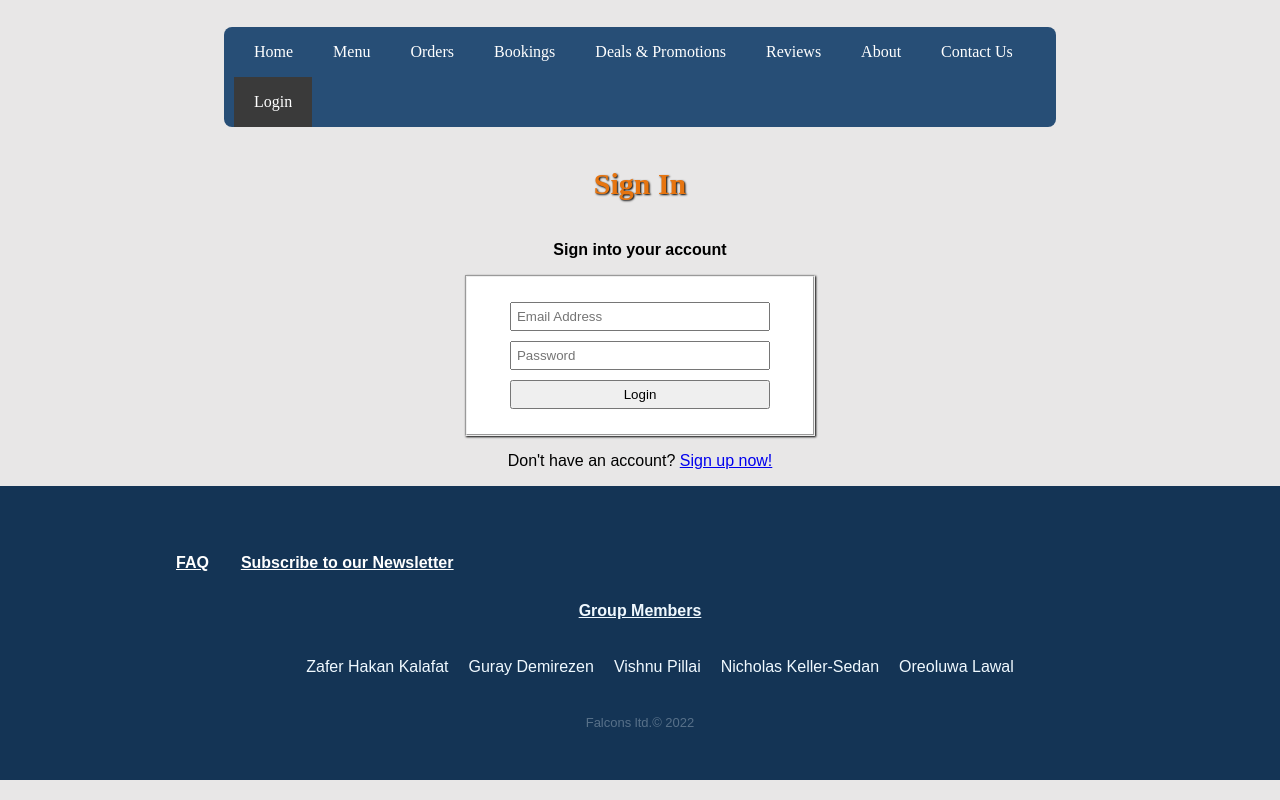
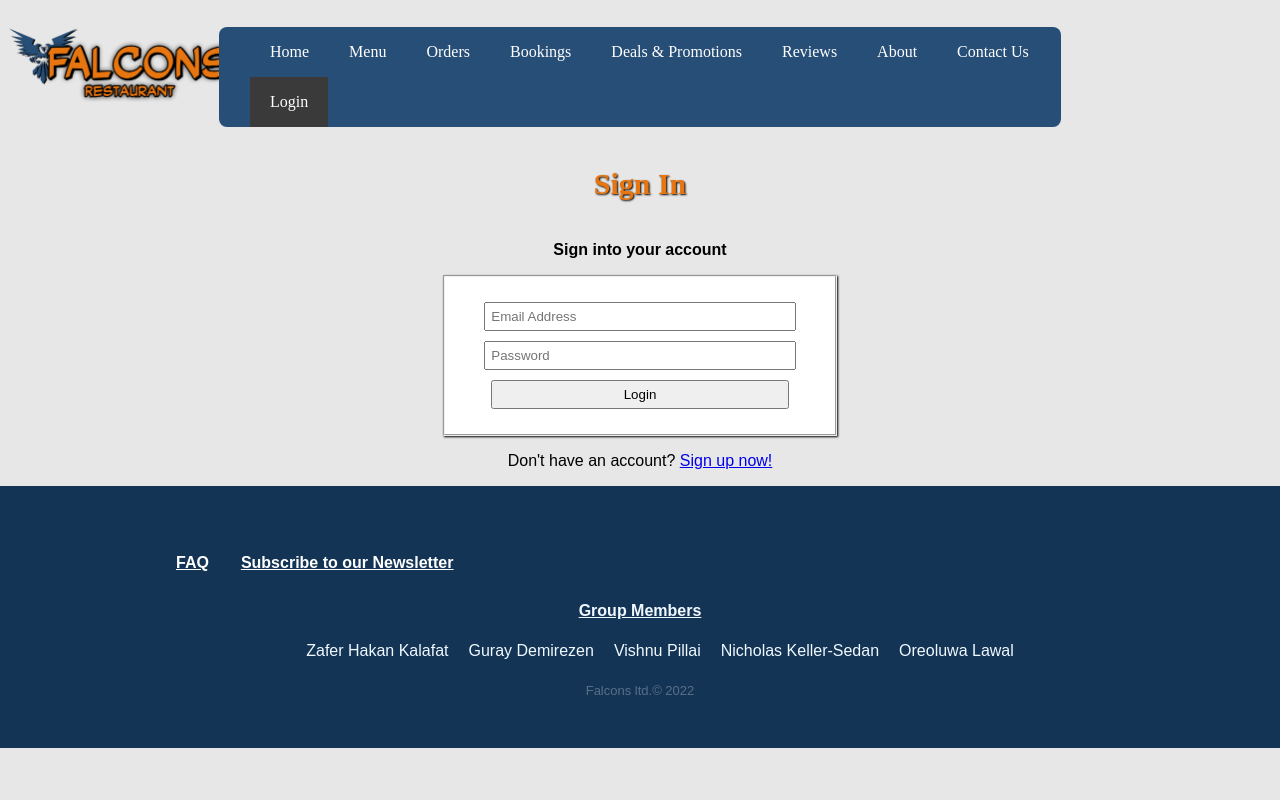
Before and after one commit to Kalafathakan/reactProject, a React (Create React App) app: page /login in a window 1280 px wide. Built offline with nearby package versions, Linux system fonts and the light colour scheme; a web font is replaced by a local one.

Commit message:
Made a logo and some adjustments

```diff
--- a/src/App.css
+++ b/src/App.css
@@ -324,11 +324,6 @@ td {
   width: 25%;
 }
 
-img {
-  width: 60%;
-  height: fit-content;
-}
-
 textarea {
   width: 95%;
   height: 50px;
@@ -400,7 +395,7 @@ button {
 }
 
 .food-img {
-  width: 20%;
+  width: 45%;
   float: left;
 }
 
@@ -478,6 +473,7 @@ button {
 .group-box ul {
   list-style: none;
   display: inline-flex;
+  margin: 0;
 }
 
 .group-box li {
@@ -492,3 +488,7 @@ button {
 .order-table td {
   text-align: center;
 }
+
+.logo {
+  float: left;
+}
--- a/src/pages/Navigation.tsx
+++ b/src/pages/Navigation.tsx
@@ -2,8 +2,11 @@ import { NavLink } from 'react-router-dom';
 
 const Navigation = () => {
   return (
-    <nav className='navbar'>
-
+    <div>
+      <div className="logo">
+        <img id='logo-img' src={require('../images/logo.png')} width="250px"></img>
+      </div>
+      <nav className='navbar'>
         <a id='navsec' className='navbarsection'>
           <NavLink to='/'>Home</NavLink>
         </a>
@@ -31,7 +34,8 @@ const Navigation = () => {
         <a id='navsec' className='navbarsection'>
           <NavLink to='/login'>Login</NavLink>
         </a>
-    </nav>
+      </nav>
+    </div>
   );
 };
 export default Navigation;
--- a/src/styles/Contact.css
+++ b/src/styles/Contact.css
@@ -1,4 +1,4 @@
-* {
+.contact-form * {
   box-sizing: border-box;
 }
 
```
Also changed, not shown: src/pages/Home.tsx (+0 -7 lines), src/pages/HomeNavigation.tsx (deleted, +0 -17 lines), src/images/logo.png (added).
